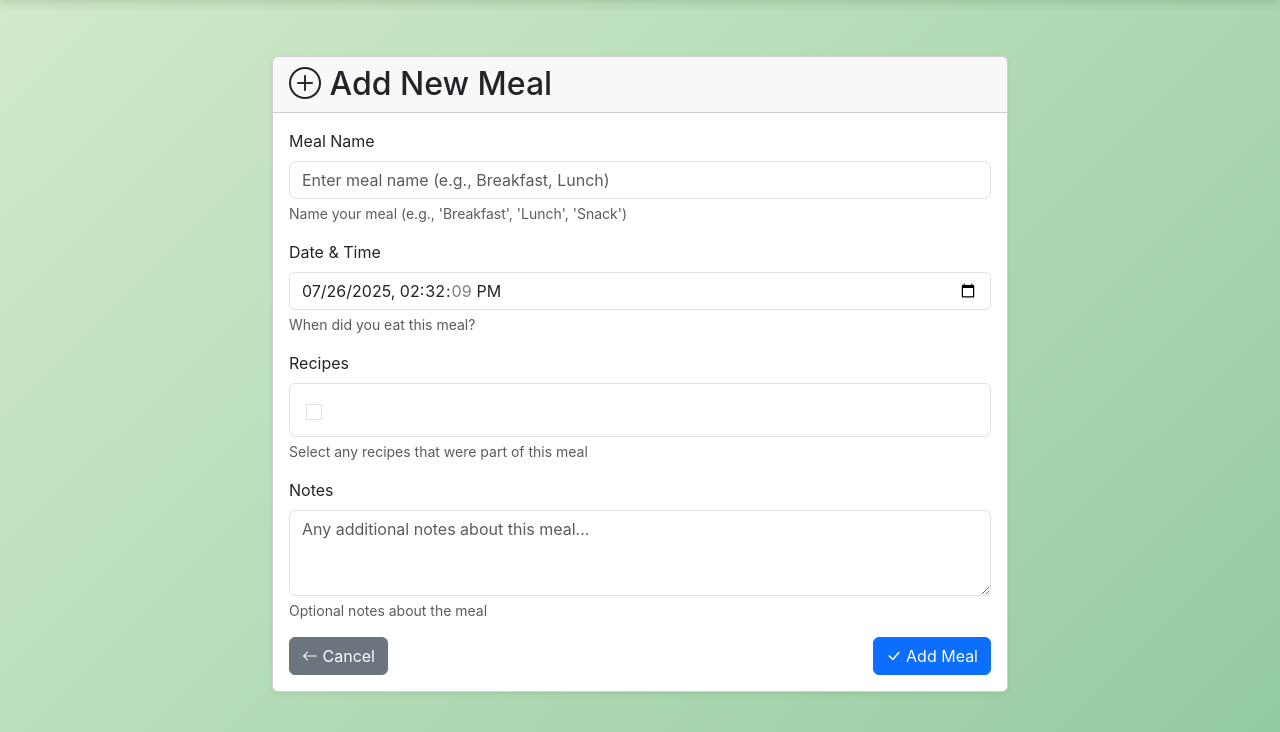
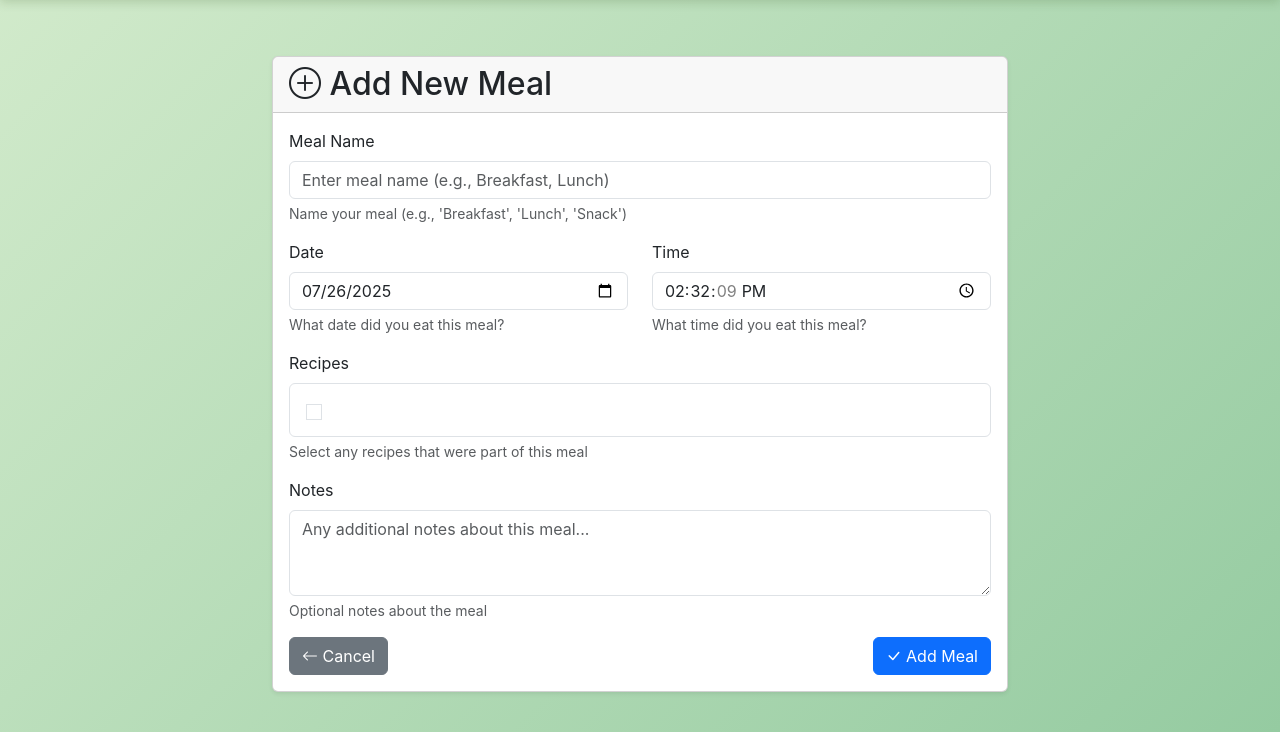
Before and after one commit to CeVauDe/foodmood, a Django app: page /meals/create/ in a window 1280 px wide. Shown: the part 68-800 px from the top of the page. Run offline with Django 5.2, Linux system fonts and the light colour scheme; the visitor is signed in with stand-in values (Sample User, id 1); data that the repository does not hold is empty.

Commit message:
Make time separate field

```diff
--- a/foodmood/meals/forms.py
+++ b/foodmood/meals/forms.py
@@ -1,7 +1,9 @@
+from datetime import datetime
 from typing import Any
 
 from django import forms
 from django.forms import ModelForm
+from django.utils import timezone
 
 from .models import Meal
 
@@ -9,20 +11,37 @@ from .models import Meal
 class MealForm(ModelForm):
     """Form for creating and editing meals."""
 
+    # Add separate date and time fields for better UX
+    meal_date = forms.DateField(
+        required=False,  # Make optional since clean() method handles defaults
+        widget=forms.DateInput(
+            attrs={
+                "class": "form-control",
+                "type": "date",
+            }
+        ),
+        help_text="What date did you eat this meal?",
+    )
+
+    meal_time = forms.TimeField(
+        required=False,  # Make optional since clean() method handles defaults
+        widget=forms.TimeInput(
+            attrs={
+                "class": "form-control",
+                "type": "time",
+            }
+        ),
+        help_text="What time did you eat this meal?",
+    )
+
     class Meta:
         model = Meal
-        fields = ["name", "date_time", "recipes", "notes"]
+        fields = ["name", "recipes", "notes"]
         widgets = {
             "name": forms.TextInput(
                 attrs={
                     "class": "form-control",
                     "placeholder": "Enter meal name (e.g., Breakfast, Lunch)",
-                }
-            ),
-            "date_time": forms.DateTimeInput(
-                attrs={
-                    "class": "form-control",
-                    "type": "datetime-local",
                 }
             ),
             "recipes": forms.CheckboxSelectMultiple(
@@ -40,15 +59,72 @@ class MealForm(ModelForm):
         }
 
     def __init__(self, *args: Any, **kwargs: Any) -> None:
+        # Extract initial datetime if provided
+        initial_datetime = None
+        if "initial" in kwargs and "date_time" in kwargs["initial"]:
+            initial_datetime = kwargs["initial"]["date_time"]
+            # Set separate date and time fields
+            if "initial" not in kwargs:
+                kwargs["initial"] = {}
+            kwargs["initial"]["meal_date"] = initial_datetime.date()
+            kwargs["initial"]["meal_time"] = initial_datetime.time()
+            # Remove the original date_time from initial
+            del kwargs["initial"]["date_time"]
+
         super().__init__(*args, **kwargs)
+
+        # If editing existing meal, populate date and time fields
+        if self.instance and self.instance.pk and hasattr(self.instance, "date_time"):
+            self.fields["meal_date"].initial = self.instance.date_time.date()
+            self.fields["meal_time"].initial = self.instance.date_time.time()
+
         # Make recipes optional but provide all available recipes
         self.fields["recipes"].required = False
         # Improve field labels and help text
         self.fields[
             "name"
         ].help_text = "Name your meal (e.g., 'Breakfast', 'Lunch', 'Snack')"
-        self.fields["date_time"].help_text = "When did you eat this meal?"
         self.fields[
             "recipes"
         ].help_text = "Select any recipes that were part of this meal"
         self.fields["notes"].help_text = "Optional notes about the meal"
+
+    def clean(self) -> dict[str, Any]:
+        """Combine date and time fields into datetime field."""
+        cleaned_data = super().clean()
+        meal_date = cleaned_data.get("meal_date")
+        meal_time = cleaned_data.get("meal_time")
+
+        if meal_date and meal_time:
+            # Combine date and time into a timezone-aware datetime
+            naive_datetime = datetime.combine(meal_date, meal_time)
+            cleaned_data["date_time"] = timezone.make_aware(naive_datetime)
+        elif meal_date and not meal_time:
+            # If only date is provided, default time to current time
+            current_time = timezone.now().time()
+            naive_datetime = datetime.combine(meal_date, current_time)
+            cleaned_data["date_time"] = timezone.make_aware(naive_datetime)
+        elif meal_time and not meal_date:
+            # If only time is provided, use current date
+            current_date = timezone.now().date()
+            naive_datetime = datetime.combine(current_date, meal_time)
+            cleaned_data["date_time"] = timezone.make_aware(naive_datetime)
+        else:
+            # If neither is provided, use current datetime
+            cleaned_data["date_time"] = timezone.now()
+
+        return cleaned_data
+
+    def save(self, commit: bool = True) -> Meal:
+        """Save the meal with the combined datetime."""
+        meal: Meal = super().save(commit=False)
+
+        # Set the datetime from cleaned data
+        if "date_time" in self.cleaned_data:
+            meal.date_time = self.cleaned_data["date_time"]
+
+        if commit:
+            meal.save()
+            self.save_m2m()
+
+        return meal
--- a/foodmood/meals/templates/meals/create.html
+++ b/foodmood/meals/templates/meals/create.html
@@ -36,21 +36,39 @@
                         </div>
 
                         <!-- Date and Time -->
-                        <div class="mb-3">
-                            <label for="{{ form.date_time.id_for_label }}" class="form-label">
-                                Date & Time
+                        <div class="row mb-3">
+                            <div class="col-md-6">
+                                <label for="{{ form.meal_date.id_for_label }}" class="form-label">
+                                    Date
                                 </label>
-                            {{ form.date_time }}
-                            {% if form.date_time.help_text %}
-                                <div class="form-text">{{ form.date_time.help_text }}</div>
+                                {{ form.meal_date }}
+                                {% if form.meal_date.help_text %}
+                                    <div class="form-text">{{ form.meal_date.help_text }}</div>
                                 {% endif %}
-                            {% if form.date_time.errors %}
+                                {% if form.meal_date.errors %}
                                     <div class="text-danger">
-                                    {% for error in form.date_time.errors %}
+                                        {% for error in form.meal_date.errors %}
                                             <small>{{ error }}</small>
                                         {% endfor %}
                                     </div>
                                 {% endif %}
+                            </div>
+                            <div class="col-md-6">
+                                <label for="{{ form.meal_time.id_for_label }}" class="form-label">
+                                    Time
+                                </label>
+                                {{ form.meal_time }}
+                                {% if form.meal_time.help_text %}
+                                    <div class="form-text">{{ form.meal_time.help_text }}</div>
+                                {% endif %}
+                                {% if form.meal_time.errors %}
+                                    <div class="text-danger">
+                                        {% for error in form.meal_time.errors %}
+                                            <small>{{ error }}</small>
+                                        {% endfor %}
+                                    </div>
+                                {% endif %}
+                            </div>
                         </div>
 
                         <!-- Recipes -->
--- a/foodmood/meals/views.py
+++ b/foodmood/meals/views.py
@@ -36,6 +36,12 @@ def create_meal(request: HttpRequest) -> HttpResponse:
             return redirect("meals:index")
     else:
         # Pre-populate with current time
-        form = MealForm(initial={"date_time": timezone.now()})
+        current_time = timezone.now()
+        form = MealForm(
+            initial={
+                "meal_date": current_time.date(),
+                "meal_time": current_time.time(),
+            }
+        )
 
     return render(request, "meals/create.html", {"form": form, "title": "Add Meal"})
```
Also changed, not shown: foodmood/meals/tests.py (+65 -9 lines). Lines whose indentation alone changed are shown as unchanged.
